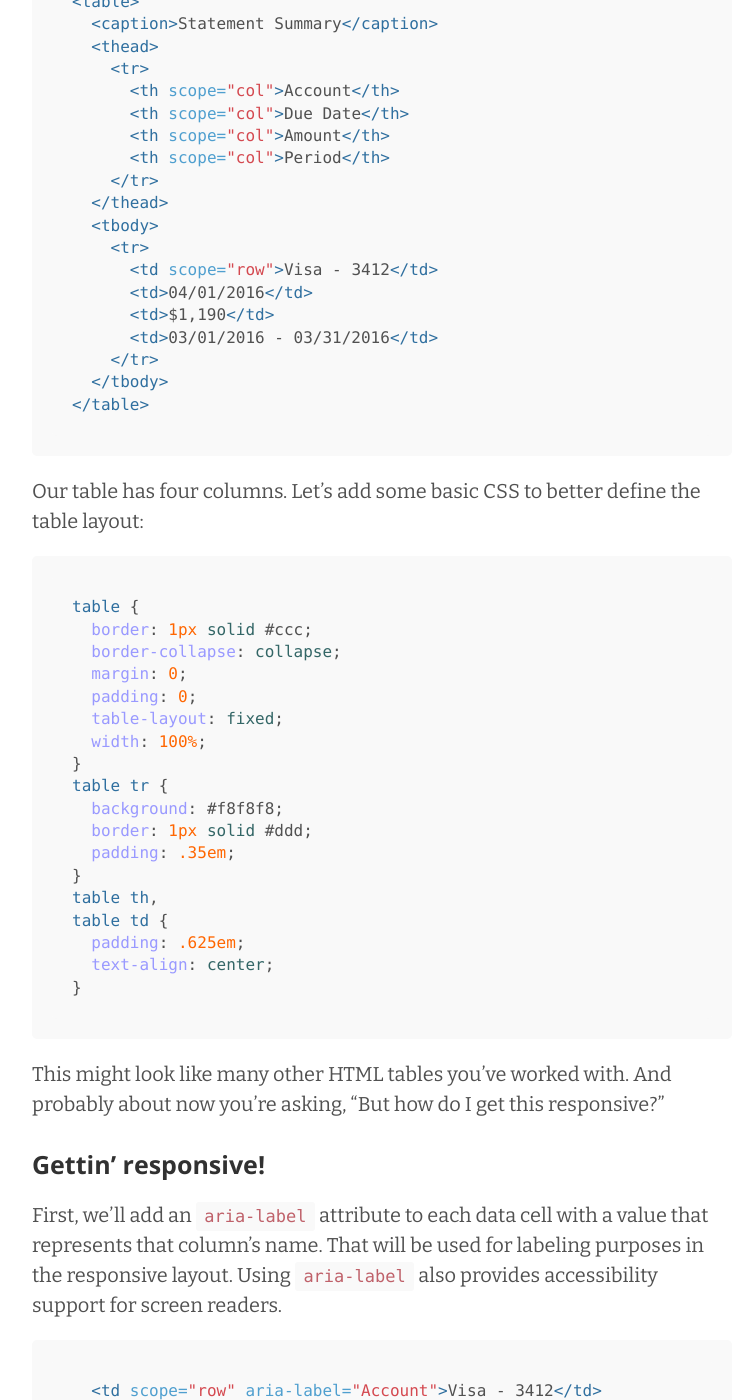
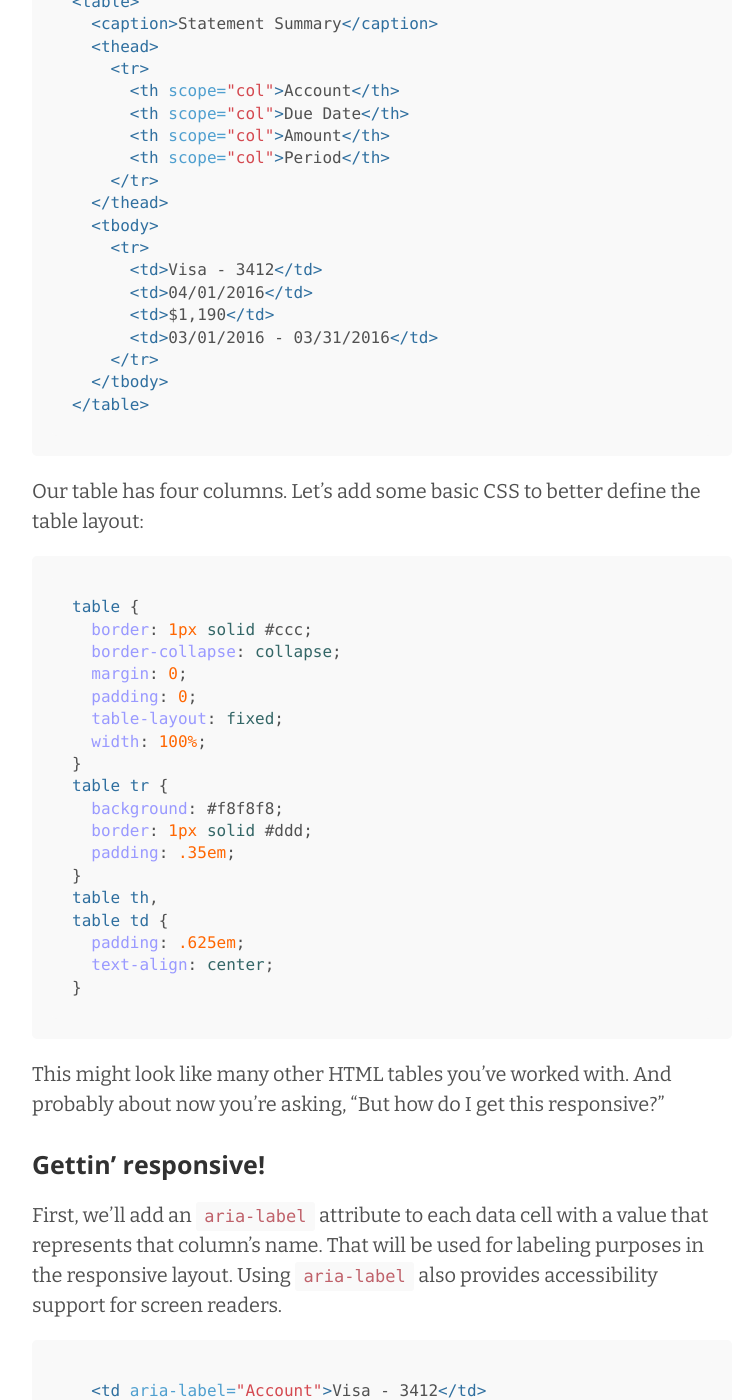
Before and after one commit to AllThingsSmitty/allthingssmitty.github.io, a Jekyll site: the page built from _posts/2016-10-03-responsive-table-layout.md, in a window 1280 px wide and 1400 px high, scrolled down 1083 px. Shown: the whole window, without its empty margins (258-997 px from the left). Built offline with Jekyll 4.4.1, drawn with Linux system fonts in a browser that asks for light colours; nearby versions of some CDN libraries; comment, search, counter and statistics services are not loaded; some of the changed lines change nothing that is shown.

Commit message:
Removed scope from table cell 💁🏼

````diff
--- a/_posts/2016-10-03-responsive-table-layout.md
+++ b/_posts/2016-10-03-responsive-table-layout.md
@@ -35,7 +35,7 @@ We'll create the same table above with some generic HTML:
   </thead>
   <tbody>
     <tr>
-      <td scope="row">Visa - 3412</td>
+      <td>Visa - 3412</td>
       <td>04/01/2016</td>
       <td>$1,190</td>
       <td>03/01/2016 - 03/31/2016</td>
@@ -75,7 +75,7 @@ This might look like many other HTML tables you've worked with. And probably abo
 First, we'll add an `aria-label` attribute to each data cell with a value that represents that column's name. That will be used for labeling purposes in the responsive layout. Using `aria-label` also provides accessibility support for screen readers.
 
 ```html
-  <td scope="row" aria-label="Account">Visa - 3412</td>
+  <td aria-label="Account">Visa - 3412</td>
   <td aria-label="Due Date">04/01/2016</td>
   <td aria-label="Amount">$1,190</td>
   <td aria-label="Period">03/01/2016 - 03/31/2016</td>
````
